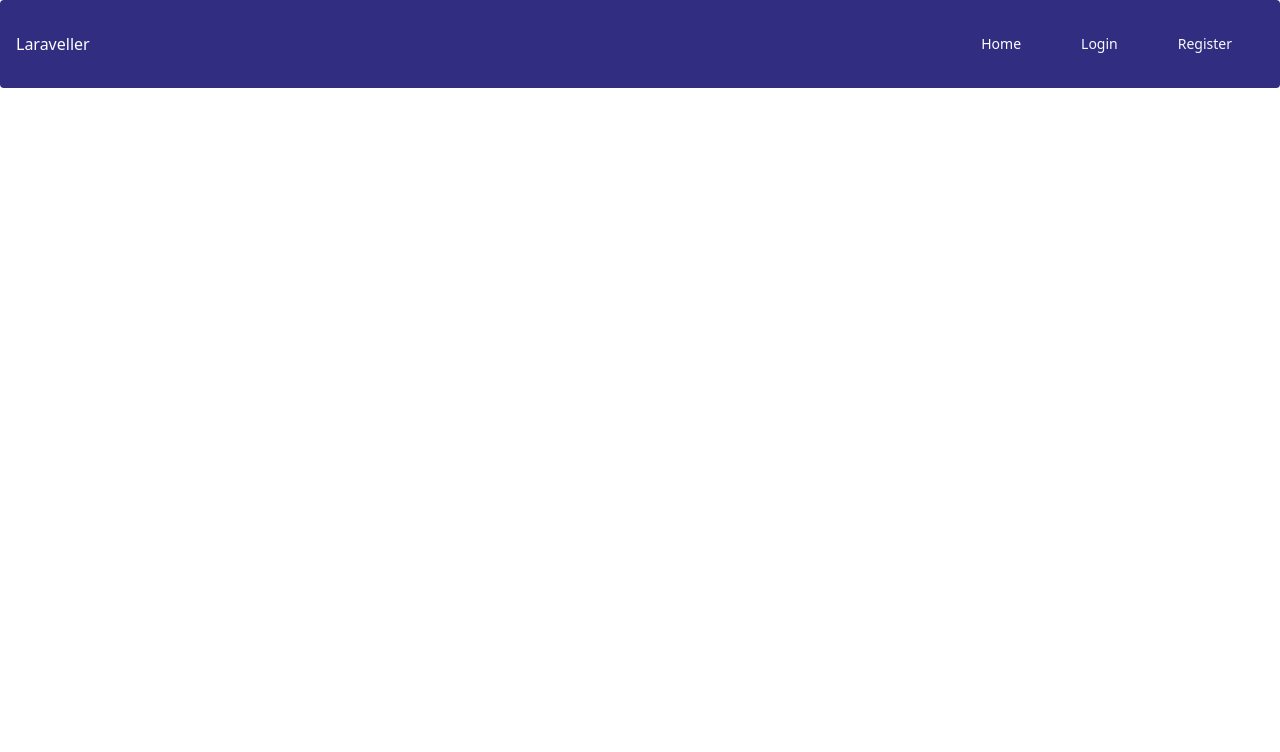
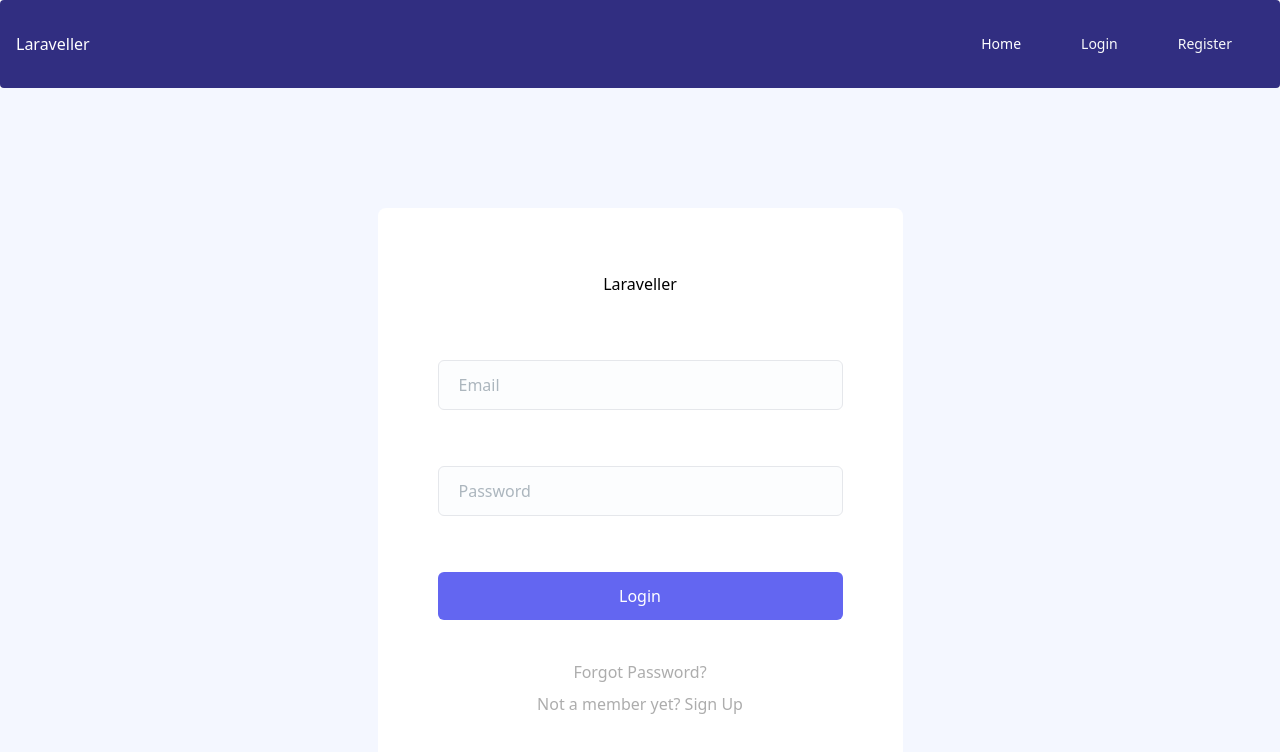
Before and after one commit to chadnitalukder2/Vue-Authentication-Laravel, a Vue app in the folder vue-breeze-api/: page /login in a window 1280 px wide. Shown: the top 752 px of the page. Built offline with nearby package versions, Linux system fonts and the light colour scheme.

Commit message:
login, register

```diff
--- a/vue-breeze-api/src/components/Login.vue
+++ b/vue-breeze-api/src/components/Login.vue
@@ -1,13 +1,60 @@
 <template>
-    <div>
+  <section class="bg-[#F4F7FF] py-20 lg:py-[120px]">
+    <div class="container mx-auto">
+      <div class="-mx-4 flex flex-wrap">
+        <div class="w-full px-4">
+          <div
+            class="relative mx-auto max-w-[525px] overflow-hidden rounded-lg bg-white py-16 px-10 text-center sm:px-12 md:px-[60px]"
+          >
+            <div class="mb-10 text-center md:mb-16">Laraveller</div>
+            <form>
+              <div class="mb-6">
+                <input
+                  type="email"
+                  placeholder="Email"
+                  class="bordder-[#E9EDF4] w-full rounded-md border bg-[#FCFDFE] py-3 px-5 text-base text-body-color placeholder-[#ACB6BE] outline-none focus:border-primary focus-visible:shadow-none"
+                />
+                <div class="flex">
+                  <span class="text-red-400 text-sm m-2 p-2"></span>
+                </div>
+              </div>
+              <div class="mb-6">
+                <input
+                  type="password"
+                  placeholder="Password"
+                  class="bordder-[#E9EDF4] w-full rounded-md border bg-[#FCFDFE] py-3 px-5 text-base text-body-color placeholder-[#ACB6BE] outline-none focus:border-primary focus-visible:shadow-none"
+                />
+                <div class="flex">
+                  <span class="text-red-400 text-sm m-2 p-2"></span>
+                </div>
+              </div>
+              <div class="mb-10">
+                <button
+                  type="submit"
+                  class="w-full px-4 py-3 bg-indigo-500 hover:bg-indigo-700 rounded-md text-white"
+                >
+                  Login
+                </button>
+              </div>
+            </form>
+            <router-link
+              to="/forgot-password"
+              class="mb-2 inline-block text-base text-[#adadad] hover:text-primary hover:underline"
+            >
+              Forgot Password?
+            </router-link>
+            <p class="text-base text-[#adadad]">
+              Not a member yet?
+              <router-link to="/register" class="text-primary hover:underline">
+                Sign Up
+              </router-link>
+            </p>
+          </div>
+        </div>
+      </div>
+    </div>
+  </section>
+</template>
+<script setup></script>
 
-    </div>
-</template>
-
-<script setup>
-
-</script>
-
-<style lang="scss" scoped>
-
-</style>
+<style lang="scss" scoped></style>
--- a/vue-breeze-api/src/components/Register.vue
+++ b/vue-breeze-api/src/components/Register.vue
@@ -1,13 +1,72 @@
 <template>
-    <div>
-
+  <!-- ====== Forms Section Start -->
+  <section class="bg-[#F4F7FF] py-20 lg:py-[120px]">
+    <div class="container mx-auto">
+      <div class="-mx-4 flex flex-wrap">
+        <div class="w-full px-4">
+          <div
+            class="relative mx-auto max-w-[525px] overflow-hidden rounded-lg bg-white py-16 px-10 text-center sm:px-12 md:px-[60px]"
+          >
+            <div class="mb-10 text-center md:mb-16">Laraveller</div>
+            <form>
+              <div class="mb-6">
+                <input
+                  type="text"
+                  placeholder="Name"
+                  class="bordder-[#E9EDF4] w-full rounded-md border bg-[#FCFDFE] py-3 px-5 text-base text-body-color placeholder-[#ACB6BE] outline-none focus:border-primary focus-visible:shadow-none"
+                />
+                <div class="flex">
+                  <span class="text-red-400 text-sm m-2 p-2"></span>
+                </div>
+              </div>
+              <div class="mb-6">
+                <input
+                  type="email"
+                  placeholder="Email"
+                  class="bordder-[#E9EDF4] w-full rounded-md border bg-[#FCFDFE] py-3 px-5 text-base text-body-color placeholder-[#ACB6BE] outline-none focus:border-primary focus-visible:shadow-none"
+                />
+                <div class="flex">
+                  <span class="text-red-400 text-sm m-2 p-2"></span>
+                </div>
+              </div>
+              <div class="mb-6">
+                <input
+                  type="password"
+                  placeholder="Password"
+                  class="bordder-[#E9EDF4] w-full rounded-md border bg-[#FCFDFE] py-3 px-5 text-base text-body-color placeholder-[#ACB6BE] outline-none focus:border-primary focus-visible:shadow-none"
+                />
+                <div class="flex">
+                  <span class="text-red-400 text-sm m-2 p-2"></span>
+                </div>
+              </div>
+              <div class="mb-6">
+                <input
+                  type="password"
+                  placeholder="Password Confirmation"
+                  class="bordder-[#E9EDF4] w-full rounded-md border bg-[#FCFDFE] py-3 px-5 text-base text-body-color placeholder-[#ACB6BE] outline-none focus:border-primary focus-visible:shadow-none"
+                />
+              </div>
+              <div class="mb-10">
+                <button
+                  type="submit"
+                  class="w-full px-4 py-3 bg-indigo-500 hover:bg-indigo-700 rounded-md text-white"
+                >
+                  Register
+                </button>
+              </div>
+            </form>
+            <p class="text-base text-[#adadad]">
+              <router-link to="/login" class="text-primary hover:underline">
+                Sign In
+              </router-link>
+            </p>
+          </div>
+        </div>
+      </div>
     </div>
+  </section>
 </template>
 
-<script setup>
+<script setup></script>
 
-</script>
-
-<style lang="scss" scoped>
-
-</style>
+<style lang="scss" scoped></style>
```
Also changed, not shown: vue-breeze-api/src/components/Nav.vue (+9 -62 lines).
